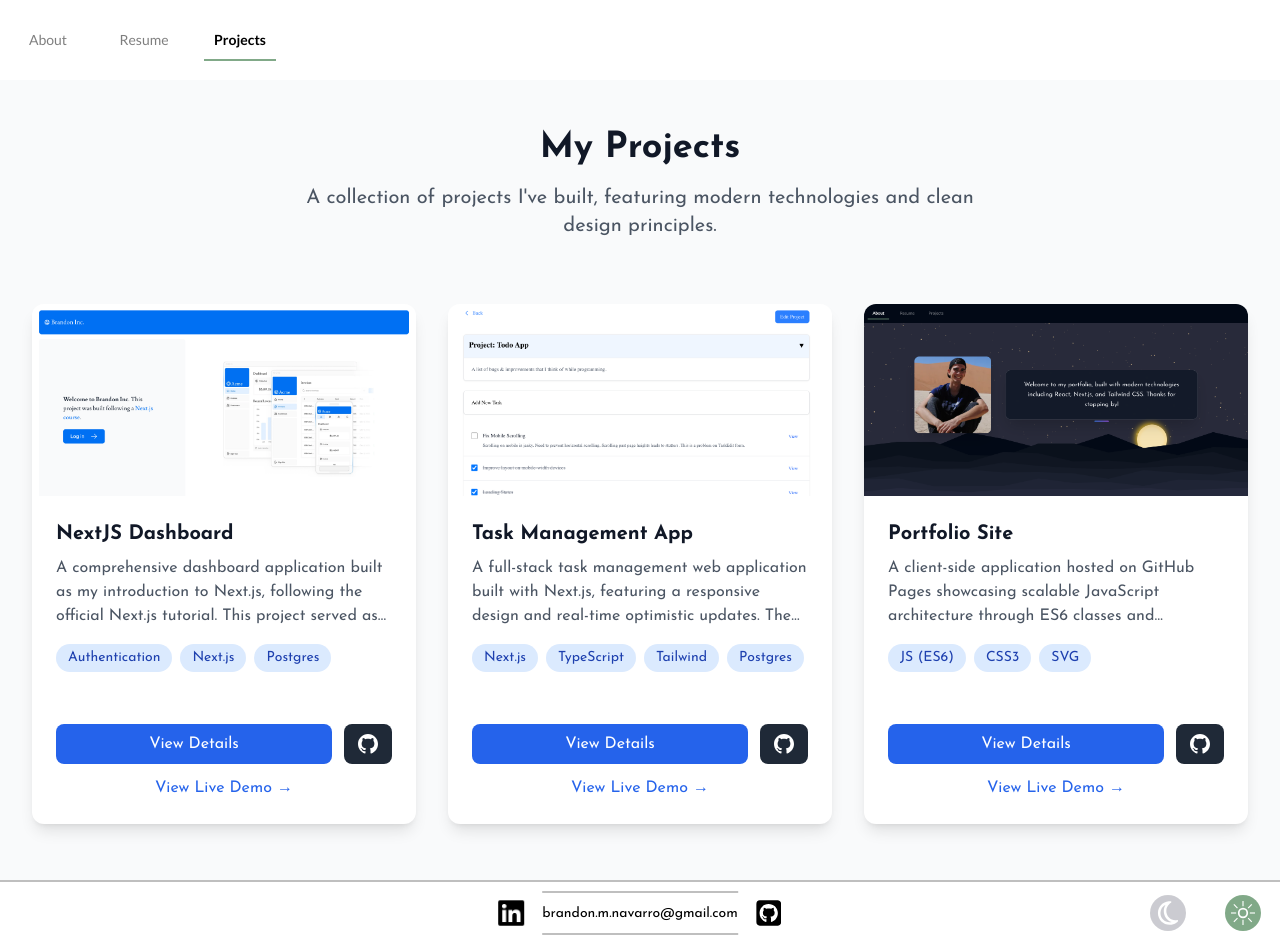
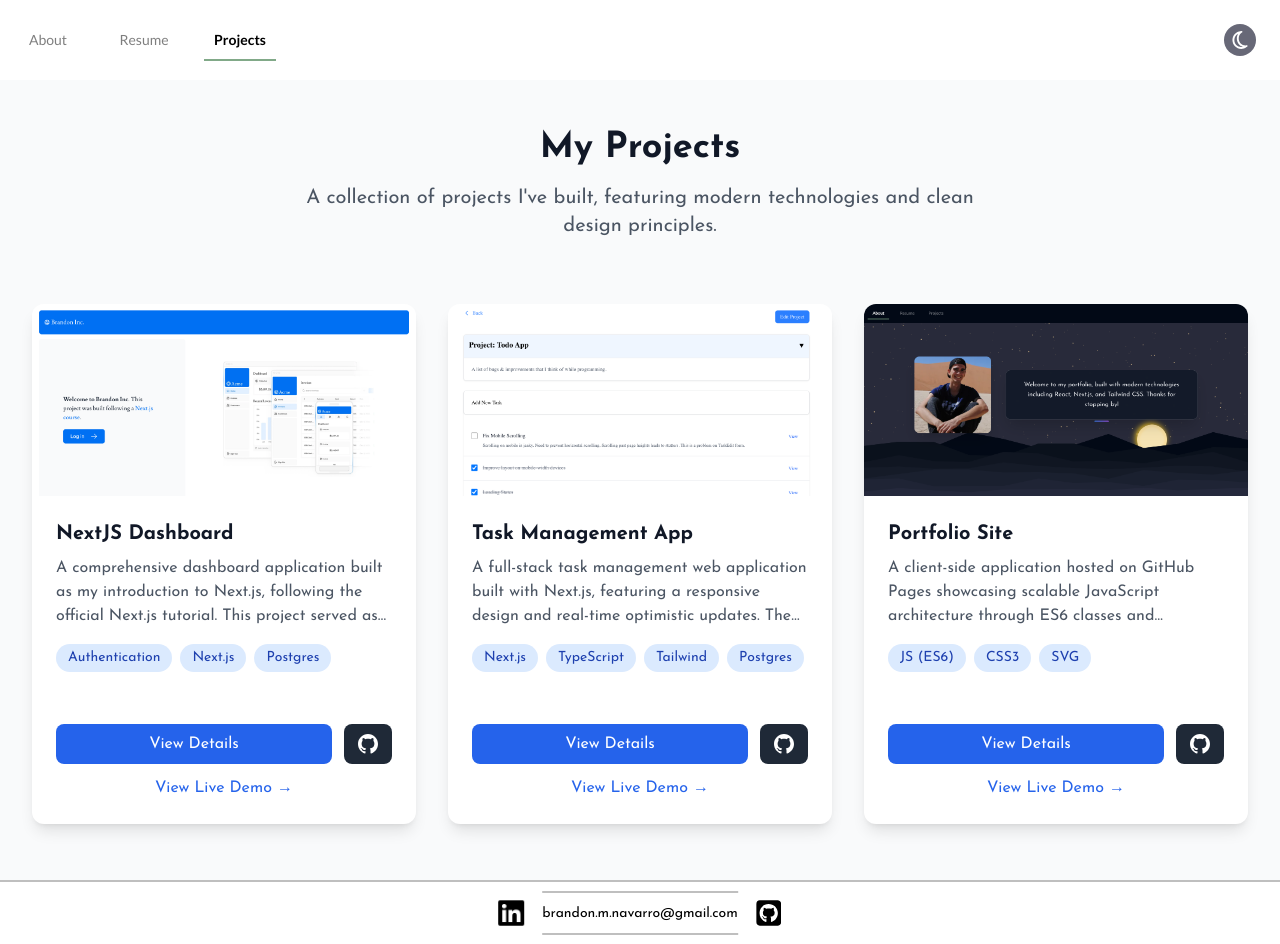
Before and after one commit to brandon-m-navarro/nextjs-site, a Next.js app: page /projects in a window 1280 px wide. Built offline with nearby package versions, Linux system fonts and the light colour scheme.

Commit message:
Moved theme-toggle to header. Updated theme-toggle to only show one icon. Fixed bug with images not showing when browser width < 640

```diff
--- a/app/page.tsx
+++ b/app/page.tsx
@@ -101,7 +101,7 @@ export default function Home() {
       </div>
 
       {/* Images Gallery */}
-      <div className="flex flex-col p-4 h-fit mx-auto justify-center sm:flex-row sm:w-full sm:max-w-4xl sm:h-[400px] gap-4">
+      <div className="flex flex-col p-4 h-fit mx-auto justify-center w-full sm:flex-row sm:max-w-4xl sm:h-[400px] gap-4">
         {/* Main Image - Left */}
         <div className="relative group h-64 sm:h-full sm:flex-1 overflow-hidden rounded-xl bg-gray-100 dark:bg-gray-800">
           <Image
@@ -148,8 +148,8 @@ export default function Home() {
 // Reusable ImageCaption component to eliminate duplicate caption styles
 function ImageCaption({ text }: { text: string }) {
   return (
-    <span className="absolute bottom-1 w-[90%] bg-imageTextWhite text-black transition-opacity opacity-0 group-hover:opacity-100 left-1/2 -translate-x-1/2 p-1">
-      {text}
-    </span>
+    <div className="absolute inset-x-3 bottom-3 bg-white/90 backdrop-blur-sm text-gray-900 transition-all duration-300 opacity-0 group-hover:opacity-100 transform translate-y-2 group-hover:translate-y-0 rounded-lg px-3 py-2 shadow-lg border border-white/20">
+      <span className="text-sm font-medium tracking-tight">{text}</span>
+    </div>
   );
 }
--- a/app/ui/footer.tsx
+++ b/app/ui/footer.tsx
@@ -1,7 +1,6 @@
 "use client";
 
 import clsx from "clsx";
-import ThemeToggle from "./theme-toggle";
 import Image from "next/image";
 import { useContext } from "react";
 import ThemeContext from "../store/ThemeContext";
@@ -145,9 +144,6 @@ export default function Footer() {
           </button>
         </div>
       </div>
-      <div className="m-auto sm:m-0 sm:ml-auto">
-        <ThemeToggle />
-      </div>
       <button
         id="mask"
         onClick={handleMaskClick}
--- a/app/ui/header.tsx
+++ b/app/ui/header.tsx
@@ -2,6 +2,7 @@
 
 import NavBar from "./nav-bar";
 import { lato } from "@/app/ui/fonts";
+import ThemeToggle from "./theme-toggle";
 
 export default function Header() {
   return (
@@ -10,6 +11,7 @@ export default function Header() {
     >
       <div className="flex w-full">
         <NavBar />
+        <ThemeToggle className="ml-auto mr-[24px]"/>
       </div>
     </div>
   );
--- a/app/ui/theme-toggle.tsx
+++ b/app/ui/theme-toggle.tsx
@@ -1,35 +1,61 @@
 "use client";
 import Image from "next/image";
-import React, { useContext } from "react";
+import React, { useContext, useEffect, useState } from "react";
 import ThemeContext from "../store/ThemeContext";
 
-export default function ThemeToggle() {
-  const { applyLight, applyDark } = useContext(ThemeContext);
+interface ThemeToggleProps {
+  className?: string;
+}
+
+export default function ThemeToggle({ className = "" }: ThemeToggleProps) {
+  const { applyLight, applyDark, getIsDark } = useContext(ThemeContext);
+  const [mounted, setMounted] = useState(false);
+
+  useEffect(() => {
+    setMounted(true);
+  }, []);
+
+  const toggleTheme = () => {
+    if (getIsDark()) {
+      applyLight();
+    } else {
+      applyDark();
+    }
+  };
+
+  if (!mounted) {
+    return (
+      <div className={`flex items-center ${className}`}>
+        <button
+          className="relative flex items-center justify-center w-8 h-8 cursor-pointer rounded-full border-none bg-[#81a988] opacity-75 transition-all duration-250 ease-in-out hover:opacity-100 hover:scale-110"
+          aria-label="Toggle theme"
+        >
+          <div className="w-[18px] h-[18px]" />
+        </button>
+      </div>
+    );
+  }
+
+  const isDark = getIsDark();
+  const iconSrc = isDark ? "/sun.svg" : "/moon.svg";
+  const iconAlt = isDark ? "Switch to light mode" : "Switch to dark mode";
+  const ariaLabel = isDark ? "Switch to light mode" : "Switch to dark mode";
 
   return (
-    <div className="flex flex-row-reverse w-[150px] justify-around">
+    <div className={`flex items-center ${className}`}>
       <button
-        className="rounded-full transition-all bg-green w-[36px] h-[36px] flex justify-center items-center cursor-pointer dark:hover:opacity-75 dark:opacity-50"
-        onClick={applyLight}
+        className={`relative flex items-center justify-center w-8 h-8 cursor-pointer rounded-full border-none opacity-75 transition-all duration-250 ease-in-out hover:opacity-100 hover:scale-110 ${
+          isDark ? "bg-[#81a988]" : "bg-[#35364a]"
+        }`}
+        onClick={toggleTheme}
+        aria-label={ariaLabel}
       >
         <Image
-          src="/sun.svg"
-          width={24}
-          height={24}
-          alt="Sun icon"
-          className="w-[24px] h-[24px] pointer-events-none"
-        />
-      </button>
-      <button
-        className="rounded-full opacity-25 hover:opacity-75 transition-all bg-arsenic w-[36px] h-[36px] flex justify-center items-center cursor-pointer dark:opacity-100"
-        onClick={applyDark}
-      >
-        <Image
-          src="/moon.svg"
-          width={24}
-          height={24}
-          alt="Moon icon"
-          className="w-[24px] h-[24px] pointer-events-none"
+          src={iconSrc}
+          width={18}
+          height={18}
+          alt={iconAlt}
+          className="w-[18px] h-[18px] pointer-events-none transition-transform duration-250 ease-in-out"
         />
       </button>
     </div>
```
